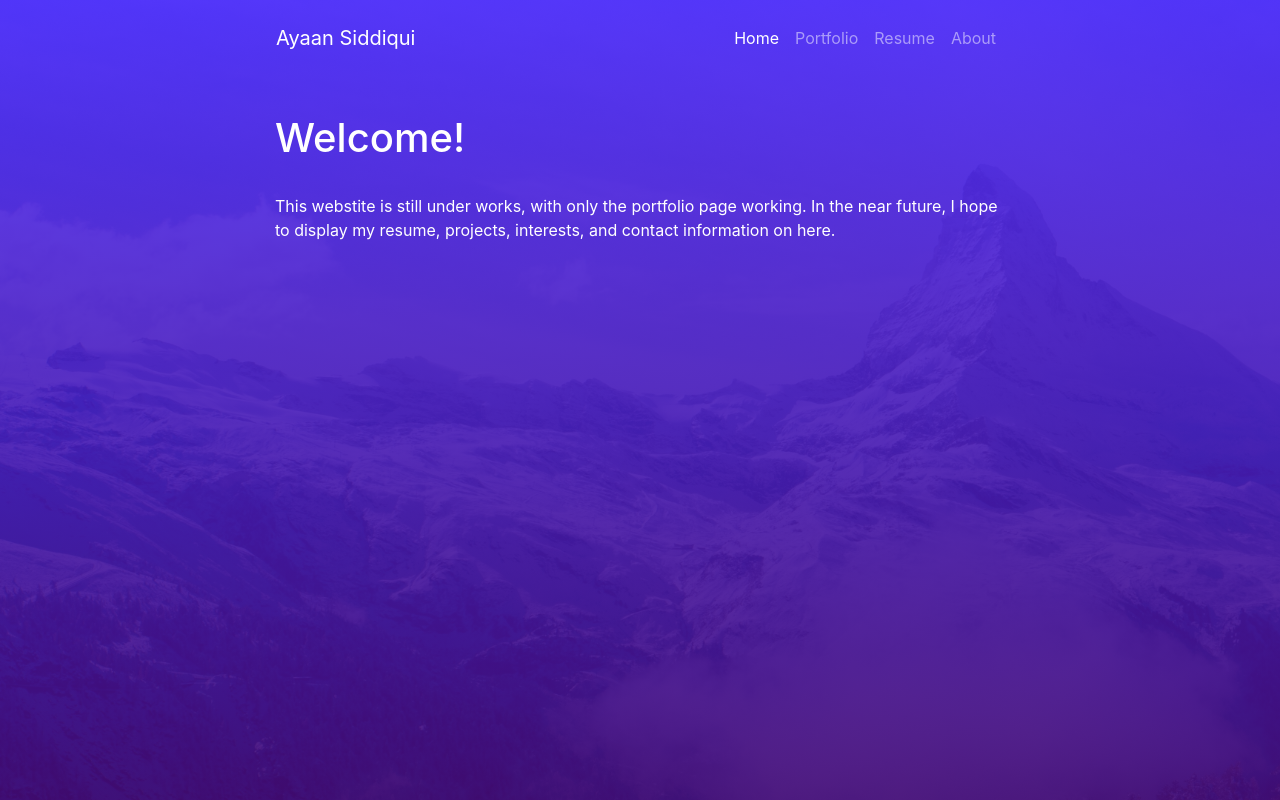
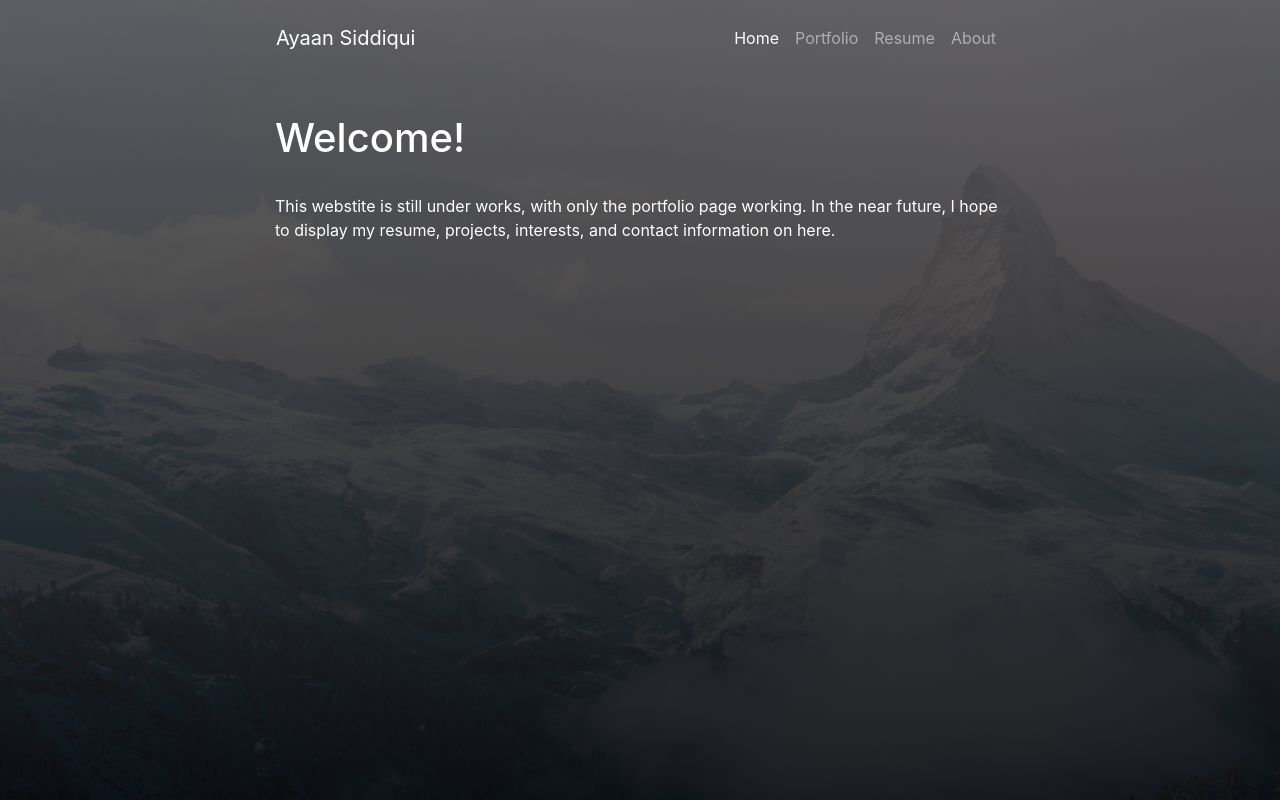
Before and after one commit to ayaanqui/ayaanqui.com, a Next.js app: page / in a window 1280 px wide. Built offline with nearby package versions, Linux system fonts and the light colour scheme.

Commit message:
Changed background gradient colors

```diff
--- a/components/Layout/content.module.css
+++ b/components/Layout/content.module.css
@@ -1,7 +1,8 @@
 .siteWrapper {
-    background-color: rgb(75, 43, 255);
+    background-color: rgb(23, 23, 23);
     color: #fff;
-    background: linear-gradient(rgb(75, 43, 255, 0.9),rgba(69, 11, 117, 0.9)), url('../../public/images/mountain_snow.jpg');
+    background: linear-gradient(rgba(88, 88, 88, 0.9), rgba(12, 12, 12, 0.9)),
+                url('../../public/images/mountain_snow.jpg');
     background-repeat: no-repeat;
     background-attachment: fixed;
     background-size: cover;
```
